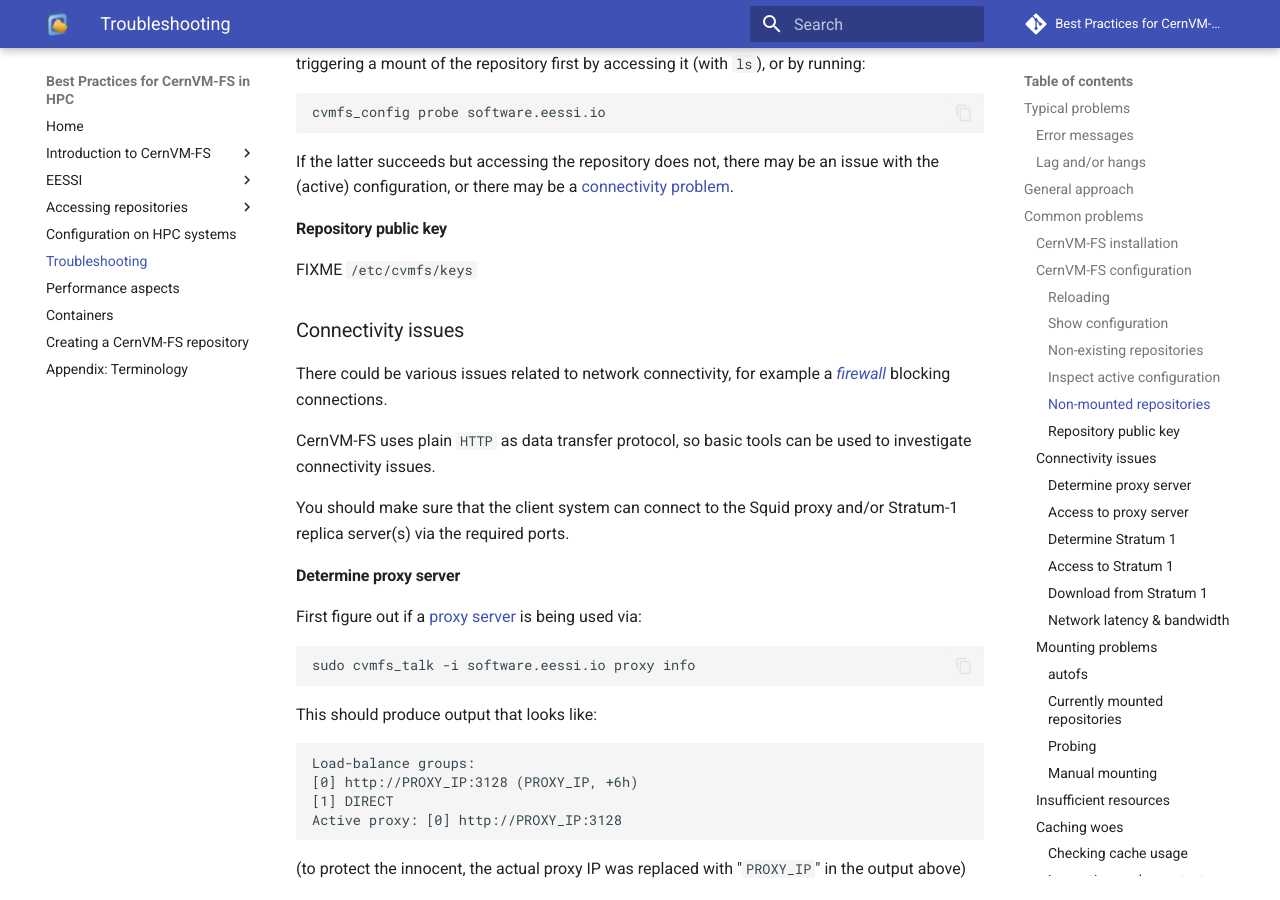
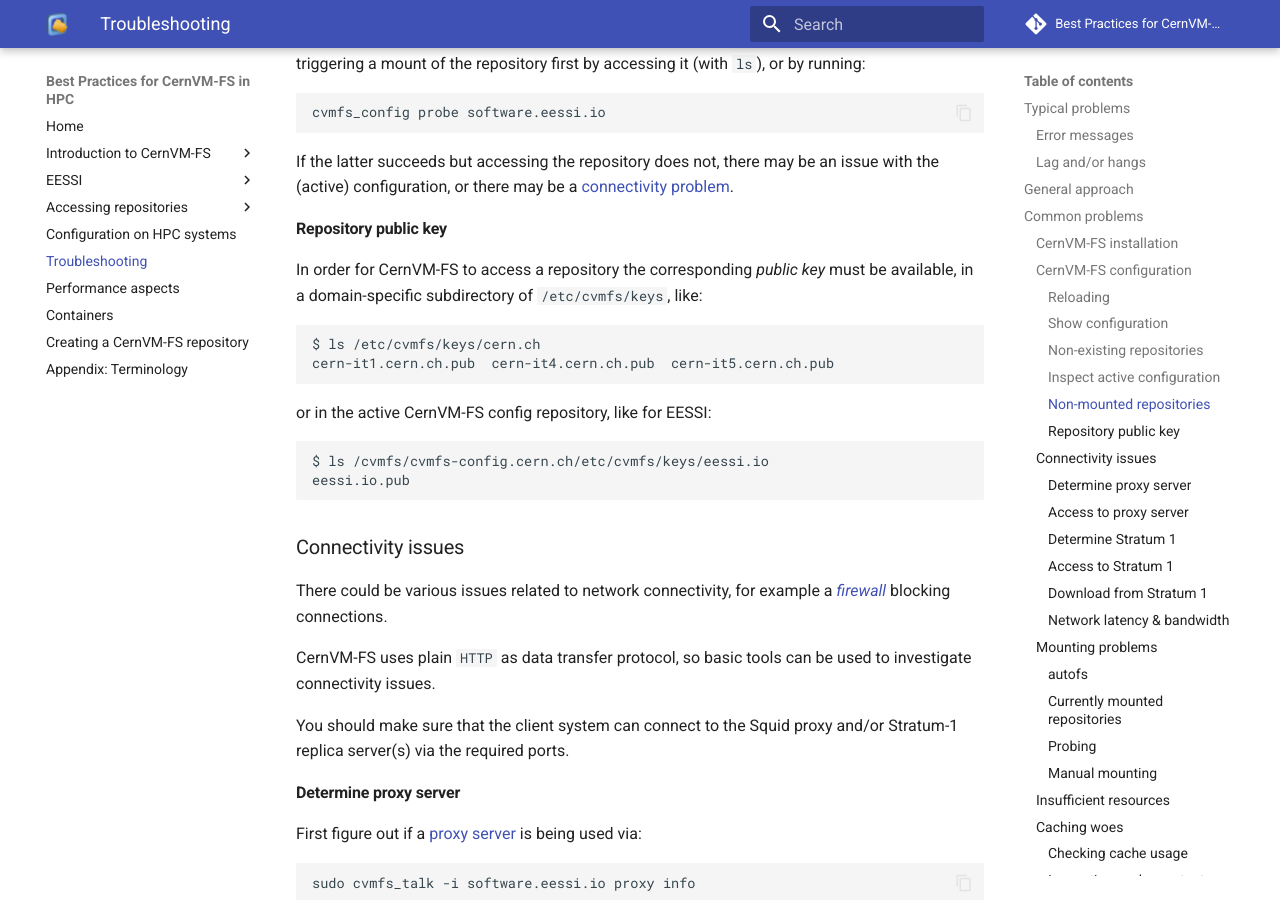
Before and after one commit to multixscale/cvmfs-tutorial-hpc-best-practices, an MkDocs documentation site: the page built from docs/troubleshooting.md, in a window 1280 px wide and 900 px high, scrolled down 4577 px. Built offline with MkDocs 1.6.1 and Material for MkDocs 9.7.7, drawn with Linux system fonts in a browser that asks for light colours; emoji names are drawn with the system emoji font; comment, search, counter and statistics services are not loaded.

Commit message:
flesh out section on repo pubkey

````diff
--- a/docs/troubleshooting.md
+++ b/docs/troubleshooting.md
@@ -212,7 +212,19 @@
 
 #### Repository public key
 
-FIXME `/etc/cvmfs/keys`
+In order for CernVM-FS to access a repository the corresponding *public key* must be available,
+in a domain-specific subdirectory of `/etc/cvmfs/keys`, like:
+```
+$ ls /etc/cvmfs/keys/cern.ch
+cern-it1.cern.ch.pub  cern-it4.cern.ch.pub  cern-it5.cern.ch.pub
+```
+
+or in the active CernVM-FS config repository, like for EESSI:
+
+```
+$ ls /cvmfs/cvmfs-config.cern.ch/etc/cvmfs/keys/eessi.io
+eessi.io.pub
+```
 
 ### Connectivity issues {: #connectivity }
 
````
